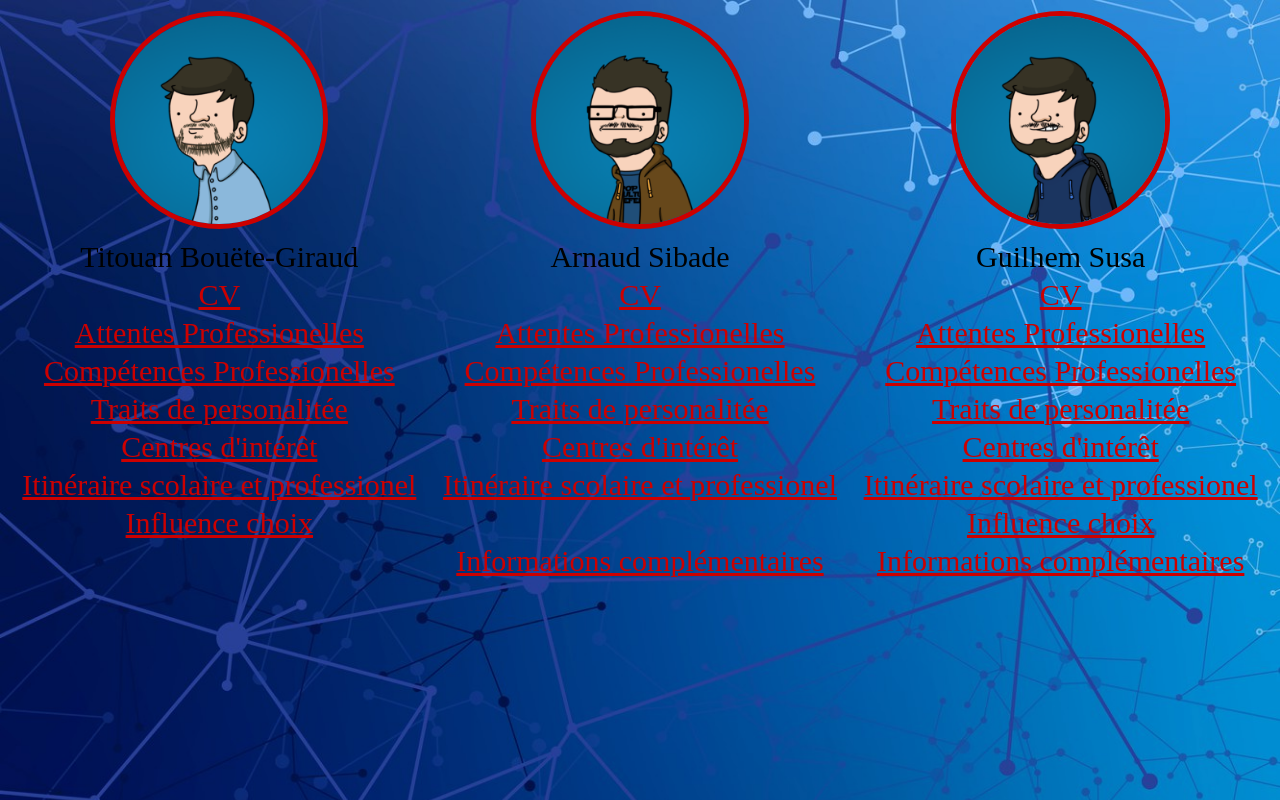
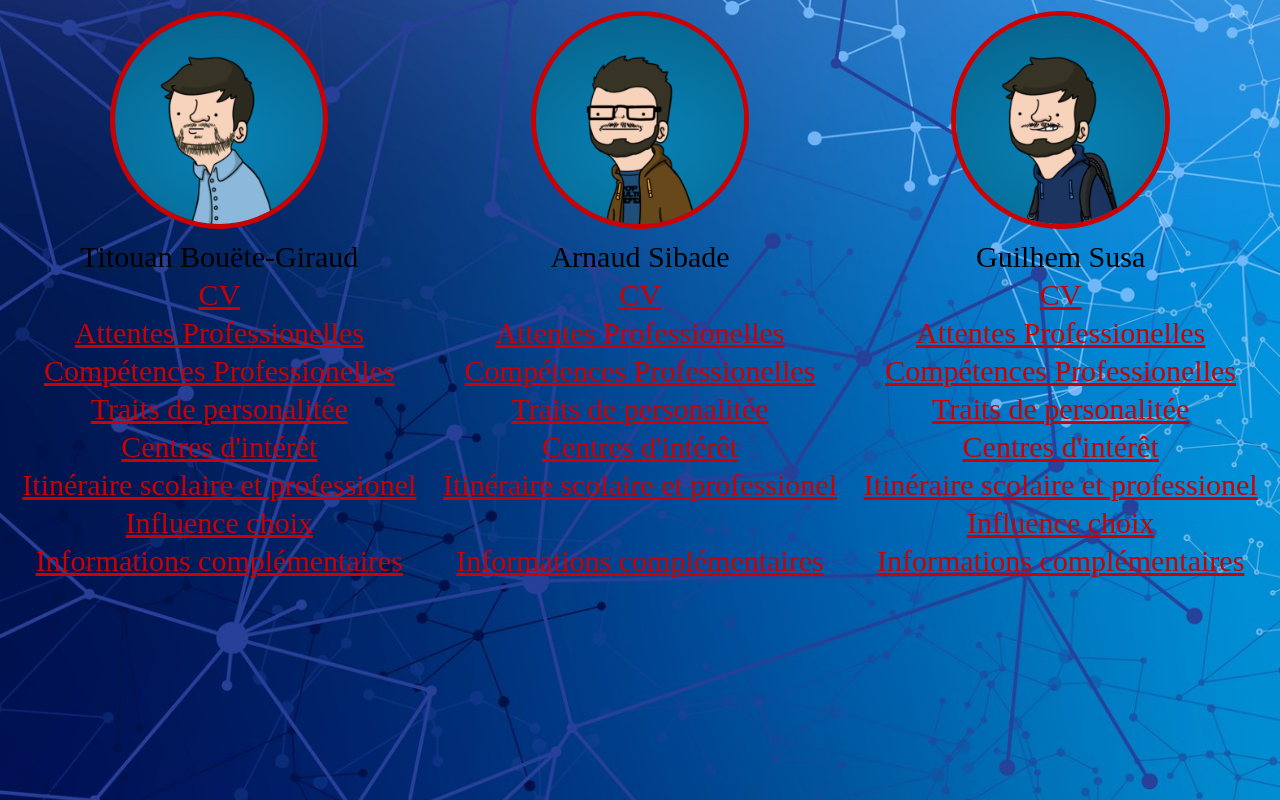
Before and after one commit to GuilhemS31/Projet-Comm_M1ICE, a plain HTML site: page index.html in a window 1280 px wide. Drawn offline with Linux system fonts and the light colour scheme; a web font is replaced by a local one.

Commit message:
Ajout infos complementaires

```diff
--- a/index.html
+++ b/index.html
@@ -125,7 +125,7 @@
 
 		<tr>
 			<td>
-	 			<a href="#" target="_blank"></a>
+	 			<a href="./data/Titouan-Informations_complementaire.png" target="_blank">Informations complémentaires</a>
 			</td>
 			<td>
 	 			<a href="#" target="_blank">Informations complémentaires</a>
```
Also changed, not shown: data/Titouan-Informations_complementaire.png (added).
